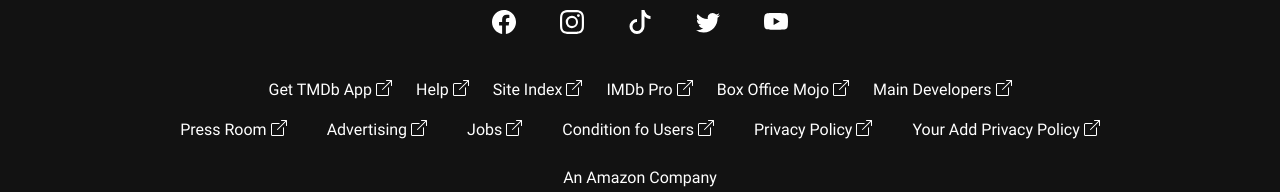
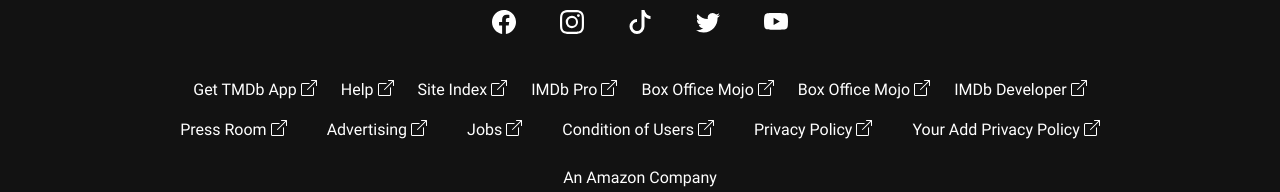
Before and after one commit to nishu-murmu/imdb-clone, a React (Vite) app: page / in a window 1280 px wide. Shown: the part 881-1073 px from the top of the page. Built offline with nearby package versions, Linux system fonts and the light colour scheme; no server answers.

Commit message:
adding links

```diff
--- a/src/components/CommonComponents/CommonLink.tsx
+++ b/src/components/CommonComponents/CommonLink.tsx
@@ -4,7 +4,7 @@
 const CommonLink:React.FC = ({element, className, href, text}: LayoutProps): JSX.Element => {
     return (
       <li className={className}>
-        <a href={href}>{text}</a>
+        <a target="_blank" href={href}>{text}</a>
         {element}
       </li>
     );
--- a/src/components/sections/Footer.tsx
+++ b/src/components/sections/Footer.tsx
@@ -1,6 +1,6 @@
 import { LayoutProps } from "../../utils/types";
 import { Link } from "react-router-dom";
-import React, { ReactElement } from "react";
+import React from "react";
 import {
   FacebookIcon,
   InstagramIcon,
@@ -16,12 +16,31 @@
   const { getLocaleStorage } = useLocaleStorage();
 
   const siteLinks = [
-    "Get TMDb App",
-    "Help",
-    "Site Index",
-    "IMDb Pro",
-    "Box Office Mojo",
-    "Main Developers",
+    {
+      text: "Get TMDb App",
+      link: "https://apps.apple.com/us/app/id342792525?_branch_match_id=1171716963288816844&_branch_referrer=H4sIAAAAAAAAA8soKSkottLXL86pTNJLLCjQy8nMy9YP9k6pDDRzNDGxBABVqlN1IAAAAA%3D%3D&utm_campaign=mdot%20sitewide%20footer%20Branch%20update&utm_medium=marketing&utm_source=IMDb%20Mdot",
+    },
+    {
+      text: "Help",
+      link: "https://help.imdb.com/imdb",
+    },
+    {
+      text: "Site Index",
+      link: "https://help.imdb.com/article/imdb/general-information/imdb-site-index/GNCX7BHNSPBTFALQ#so",
+    },
+    {
+      text: "IMDb Pro",
+      link: "https://pro.imdb.com/signup/index.html?rf=cons_tf_pro&u=http%3A%2F%2Fpro.imdb.com%2F%3Fref_%3Dcons_tf_pro%26rf%3Dcons_tf_pro",
+    },
+    { link: "https://www.boxofficemojo.com/", text: "Box Office Mojo" },
+    {
+      text: "Box Office Mojo",
+      link: "https://www.boxofficemojo.com/",
+    },
+    {
+      text: "IMDb Developer",
+      link: "https://developer.imdb.com/",
+    },
   ];
   const socialLinks: any[] = [
     {
@@ -46,14 +65,31 @@
     },
   ];
   const privacyLinks = [
-    "Press Room",
-    "Advertising",
-    "Jobs",
-    "Condition fo Users",
-    "Privacy Policy",
-    "Your Add Privacy Policy",
+    {
+      text: "Press Room",
+      link: "https://www.imdb.com/pressroom/?ref_=ft_pr",
+    },
+    {
+      text: "Advertising",
+      link: "https://advertising.amazon.com/resources/ad-specs/imdb/",
+    },
+    {
+      text: "Jobs",
+      link: "https://www.amazon.jobs/en/teams/imdb",
+    },
+    {
+      text: "Condition of Users",
+      link: "https://www.imdb.com/conditions?ref_=ft_cou",
+    },
+    {
+      text: "Privacy Policy",
+      link: "https://www.imdb.com/privacy?ref_=ft_pvc",
+    },
+    {
+      text: "Your Add Privacy Policy",
+      link: "https://www.imdb.com/privacy/adpreferences/",
+    },
   ];
-  console.log(socialLinks, 'links')
   return (
     <div className="bg-black-nav text-white w-full pt-3">
       <div
@@ -84,24 +120,24 @@
           </div>
           <div id="imdb-sites" className="justify-center flex">
             <ul className="flex flex-row gap-x-2">
-              {siteLinks.map((item: string) => (
+              {siteLinks.map((item: any) => (
                 <CommonLink
                   className="p-2 hover:underline flex gap-x-1"
                   element={<LinkIcon />}
-                  text={item}
-                  href={""}
+                  text={item.text}
+                  href={item.link}
                 />
               ))}
             </ul>
           </div>
           <div id="imdb-sites" className="justify-center flex">
             <ul className="flex flex-row gap-x-6">
-              {privacyLinks.map((link: string) => (
+              {privacyLinks.map((item: any) => (
                 <CommonLink
                   className="p-2 hover:underline flex gap-x-1"
                   element={<LinkIcon />}
-                  text={link}
-                  href={""}
+                  text={item.text}
+                  href={item.link}
                 />
               ))}
             </ul>
```
